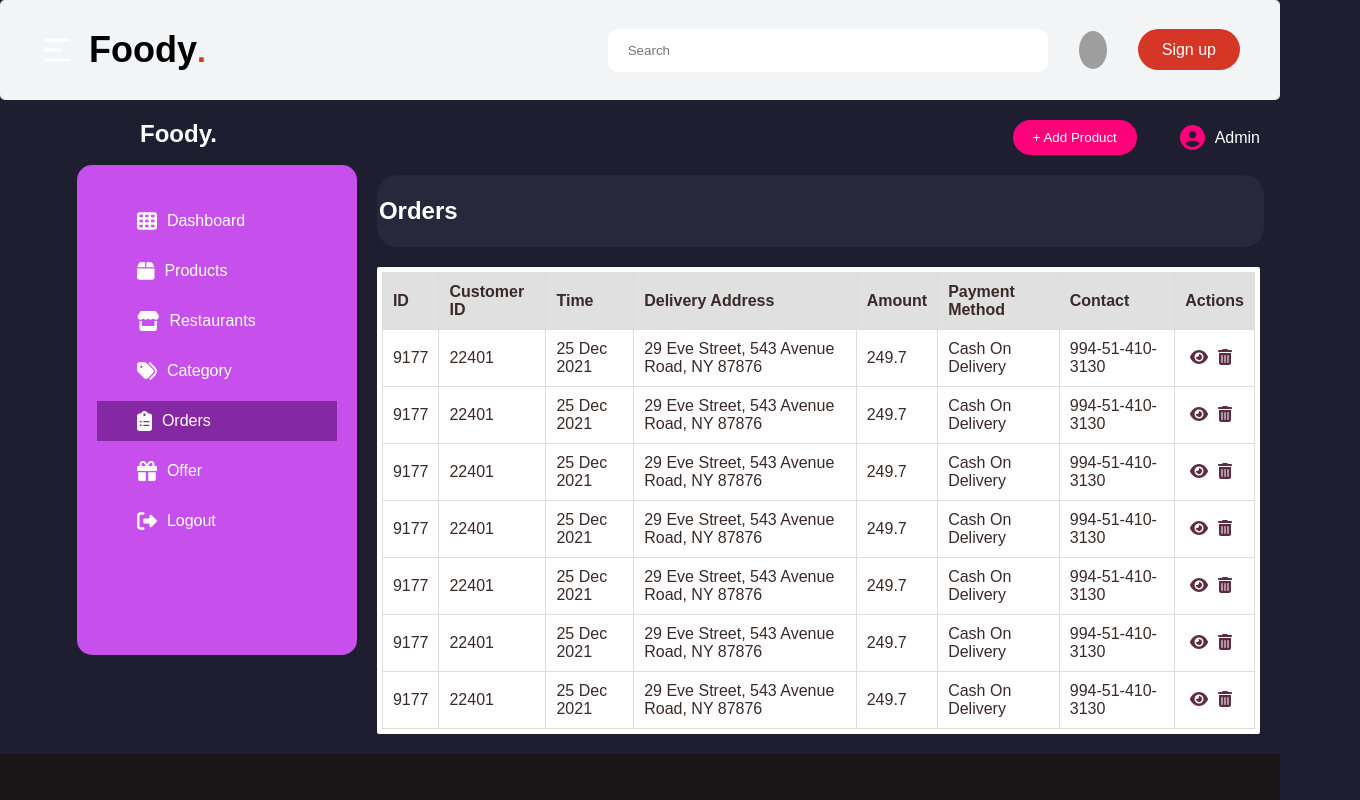
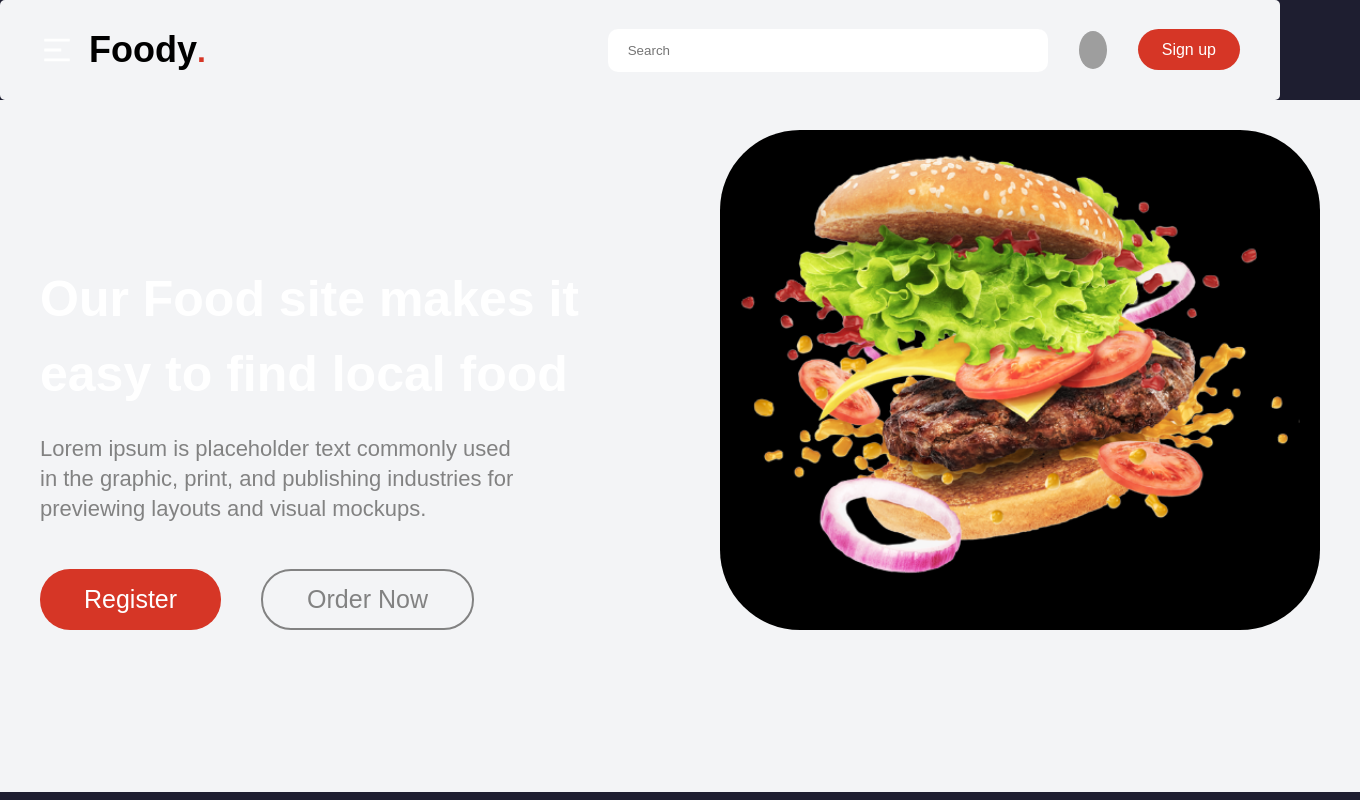
Before and after one commit to orkhan-huseyn/foody_final_project, a Next.js app: page / in a window 1280 px wide. Shown: the top 800 px of the page, 1360 px wide, since content can reach past the window. Built offline with nearby package versions, Linux system fonts and the light colour scheme; grey boxes are pictures that could not be loaded.

Commit message:
Restore home page

```diff
--- a/pages/index.js
+++ b/pages/index.js
@@ -1,28 +1,22 @@
-import ProfileSection from '../components/ProfileSection';
-import OrdersSidebar from '../components/OrdersSidebar';
-import OrdersTable from '../components/OrdersTable';
-import styles from '../styles/Dashboard.module.css';
+import React from 'react';
+import Head from 'next/head';
+import HeroSection from 'components/HeroSection';
+import Features from 'components/Features';
+import DeliciousMenu from 'components/DeliciousMenu';
 
-
-
-
-
-const Dashboard = () => {
-
-
-  return (
-    <div className={styles.dashboard}>
-      <OrdersSidebar />
-      <div className={styles.mainContent}>
-        <div className={styles.header}>
-          <button className={styles.addButton}>+ Add Product</button>
-          <ProfileSection />
-        </div>
-        <OrdersTable />
-      </div>
-    </div>
-  );
+const Home = () => {
+    return (
+        <>
+            <Head>
+                <title>Home Page</title>
+            </Head>
+            <main>
+                <HeroSection />
+                <Features />
+                <DeliciousMenu />
+            </main>
+        </>
+    );
 };
 
-
-export default Dashboard;
+export default Home;
```
